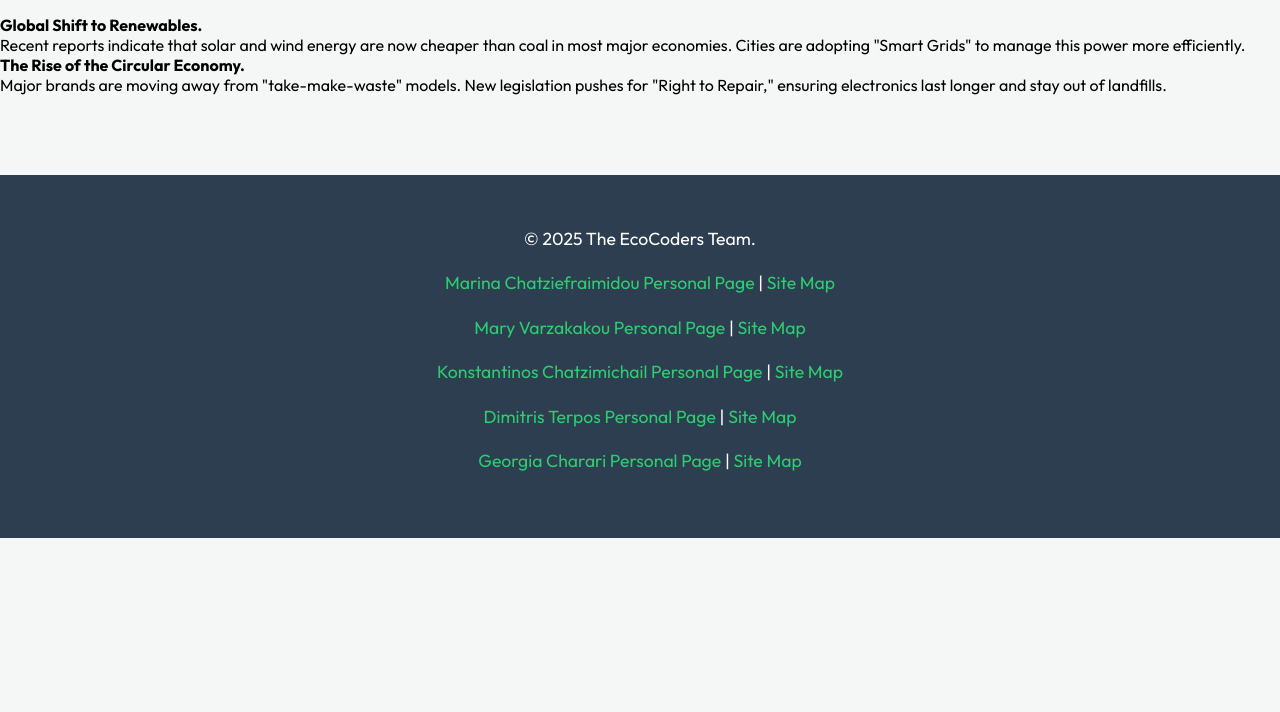
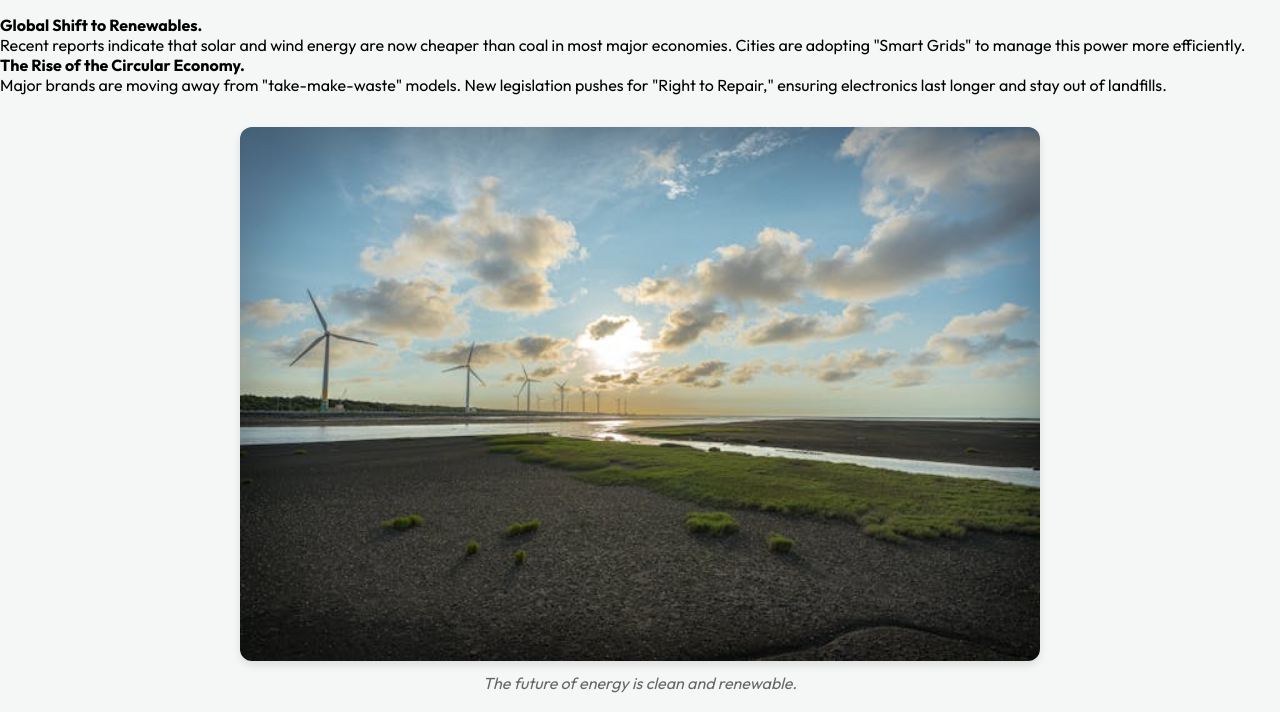
Before and after one commit to marina04-dev/Smart_City, a plain HTML site: page html/general/news.html in a window 1280 px wide. Shown: the part 240-952 px from the top of the page. Before the commit the page ends 800 px from the top, so only its background shows below. Drawn offline with Linux system fonts and the light colour scheme.

Commit message:
General pages pictures

```diff
--- a/html/general/news.html
+++ b/html/general/news.html
@@ -88,6 +88,11 @@
             <article class="article-preview">Major brands are moving away from "take-make-waste" models. New legislation pushes for "Right to Repair," ensuring electronics last longer and stay out of landfills.</article>
         </div>
 
+        <figure style="margin: 2rem 0; text-align: center;">
+            <img src="../../images/news_renewables.jpg" alt="Solar panels and wind turbines in a field" style="width: 100%; max-width: 800px; border-radius: 12px; box-shadow: 0 4px 8px rgba(0,0,0,0.1);">
+            <figcaption style="color: #666; font-style: italic; margin-top: 0.5rem;">The future of energy is clean and renewable.</figcaption>
+        </figure>
+
         <footer>
             <p>&copy; 2025 The EcoCoders Team.</p>
             <p>
```
Also changed, not shown: html/general/about_sustainability.html (+5 -0 lines), images/about_concept.jpg (added), images/news_renewables.jpg (added).
